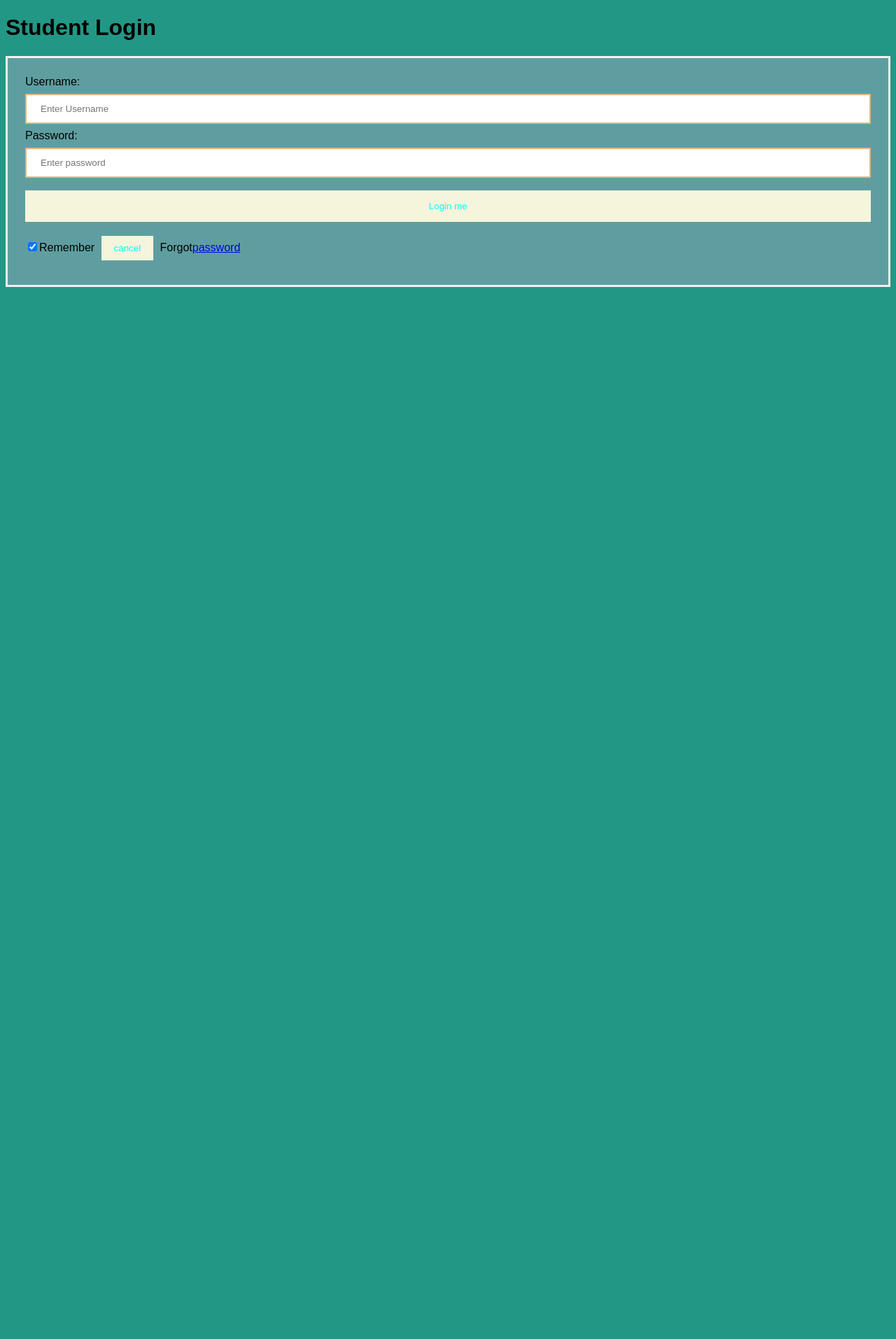
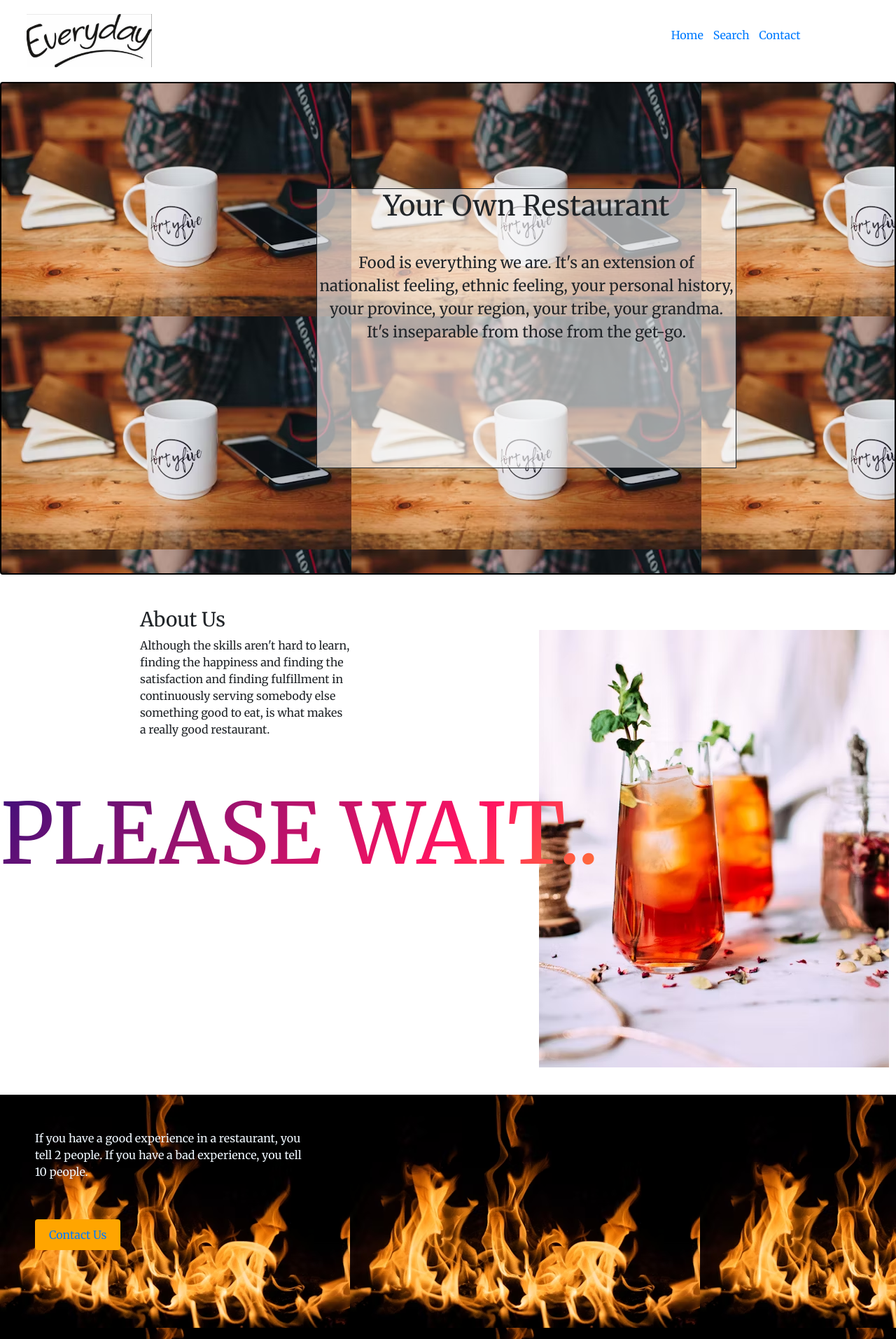
Before and after one commit to Ankitach780/Indian-Restaurant-and-location-Prediction-, a Flask app: page / in a window 1280 px wide. Shown: the top 1913 px of the page at 70% size. Before the commit the page ends 410 px from the top, so only its background shows below. Run offline with Flask 3, Linux system fonts and the light colour scheme; parts of the project's set-up code (start-up, migrations or seed data) failed here and were passed over; some libraries are stand-ins or nearby versions.

Commit message:
"add new project"

```diff
--- a/app.py
+++ b/app.py
@@ -1,9 +1,45 @@
-from flask import Flask,render_template
-app=Flask(__name__)
+from flask import Flask, render_template, request
+from sklearn import preprocessing
+import joblib
+model = joblib.load('restaurant.pkl')
+df1=joblib.load('values.pkl')
+label_encoder=preprocessing.LabelEncoder()
+label_encoder.fit(df1['about'])
 
-@app.route("/")
-def home():
-    return render_template("home.html")
+app = Flask(__name__)
 
-if __name__=="__main__":
+@app.route('/', methods=['GET', 'POST'])
+def index():
+    return render_template('home.html')
+
+def decode_predicted_value(predicted_value):
+    decoded_about = label_encoder.inverse_transform([predicted_value])[0]
+    return decoded_about
+
+@app.route("/search", methods=['GET','POST'])
+def search():
+    res=None
+    if request.method == 'POST':
+        rating = float(request.form['rating'])
+        average_price = int(request.form['avg_price'])
+        average_delivery_time = int(request.form['avg_delivery_time'])
+        south_indian = int(request.form['south_indian_or_not'])
+        north_indian = int(request.form['north_indian_or_not'])
+        fast_food = int(request.form['fast_food_or_not'])
+        street_food = int(request.form['street_food'])
+        biryani = int(request.form['biryani_or_not'])
+        bakery = int(request.form['bakery_or_not'])
+
+        prediction = model.predict([[rating, average_price, average_delivery_time, south_indian, north_indian, fast_food, street_food, biryani, bakery]])
+        predicted_about = decode_predicted_value(prediction)
+        res = {
+            'prediction': predicted_about
+        }
+    return render_template('search.html',Restaurants=res)
+
+@app.route('/contact',methods=['GET'])
+def contact():
+    return render_template('contact.html')
+
+if __name__ == '__main__':
     app.run(debug=True)
--- /dev/null
+++ b/static/home.css
@@ -0,0 +1,112 @@
+*{
+    padding: 0;
+    margin: 0;
+    box-sizing: border-box;
+}
+body{
+    font-family: 'Merriweather',serif;
+}
+.navbar{
+    position: relative;
+}
+.container{
+    margin-left: 10px;
+    width: 100%;
+    padding:1%;
+    position: relative;
+}
+.menu-text li{
+    margin-right: 10px;
+    display: inline;
+
+}
+.img-insert{
+    width:30%;
+}
+.card{
+    background-image: url('image.png');
+    border: 2px solid black;
+}
+.body-content{
+    background-color: rgba(255,255,255,0.6);
+    font-size: 22px;
+    border: 8px solid black;
+    width: 600px;
+    height: 400px;
+    border: 1px solid ;
+    margin:150px 0px 150px 450px;
+    text-align: center;
+}
+
+.about{
+    width: 30%;
+    margin-left: 200px;
+    border-radius: 8px solid black;
+    width: 300px;
+
+
+}
+.animate-charcter{
+    text-transform: uppercase;
+    background-image: linear-gradient(-225deg,#231557 0%,#44107a 29%,
+    #ff1361 67%,#fff800);
+    background-size: auto auto;
+    background-clip: border-box;
+    background-size: 200% auto;
+    color: #fff;
+    background-clip: text;
+    -webkit-text-fill-color: transparent;
+    -webkit-background-clip: text;
+    animation: textclip 2s linear infinite;
+    display: inline-block;
+    font-size: 120px;
+    margin: 50px auto 300px;
+}
+@keyframes textclip{
+    to{
+        background-position: 200% center;
+    }
+}
+.img-glass{
+    position: absolute;
+    top: 900px;
+    right: 10px;
+}
+.msg{
+    color: aliceblue;
+    margin: 50px 0 150px 50px;
+    width: 30%;
+}
+.contact{
+    background-image: url('fire.jpg');
+    position: relative;
+    overflow: hidden;
+    height: 500px;
+
+}
+.social ul li{
+    display: inline;
+    padding: 1%;
+}
+.footer p{
+    margin-left: 300px;
+    color: aliceblue;
+}
+.msg img {
+    width: 100%;
+    height: auto;
+    filter: blur(10px);
+}
+.msg .btn{
+    padding: 10px 20px;
+    font-size: 16px;
+    margin-top: 40px;
+    border: none;
+    cursor: pointer;
+    border-radius: 4px;
+    transition: background-color 0.3s ease;
+}
+.btn{
+    background-color: orange;
+    color: #fff;
+}
--- a/static/style.css
+++ /dev/null
@@ -1,38 +0,0 @@
-body{
-    font-family: Arial, Helvetica, sans-serif;
-    background-color: rgb(35, 151, 133);
-}
-button{
-    background-color: beige;
-    width: 100%;
-    color: aqua;
-    padding: 15px;
-    margin: 10px 0px;
-    border: none;
-    cursor: pointer;
-}
-form{
-    border: 3px solid #f1f1f1;
-
-}
-input[type=text],input[type=password]{
-    width: 100%;
-    margin: 8px 0;
-    padding: 12px 20px;
-    display: inline-block;
-    border:2px solid burlywood;
-    box-sizing: border-box;
-}
-button:hover{
-    opacity: 0.7;
-}
-.btn{
-    width: auto;
-    padding: 10px 18px;
-    margin: 10px 5px;
-}
-.container{
-    padding: 25px;
-    background-color: cadetblue;
-
-}
--- a/templates/home.html
+++ b/templates/home.html
@@ -1,24 +1,83 @@
 <!DOCTYPE html>
 <html lang="en">
 <head>
-    <link rel="stylesheet" type="text/css" href="static/style.css">
     <meta charset="UTF-8">
     <meta name="viewport" content="width=device-width, initial-scale=1.0">
-    <title></title>
+    <link rel="stylesheet" href="https://stackpath.bootstrapcdn.com/bootstrap/4.4.1/css/bootstrap.min.css" integrity="sha384-Vkoo8x4CGsO3+Hhxv8T/Q5PaXtkKtu6ug5TOeNV6gBiFeWPGFN9MuhOf23Q9Ifjh" crossorigin="anonymous">
+    <link rel="stylesheet" href="https://cdnjs.cloudflare.com/ajax/libs/font-awesome/4.7.0/css/font-awesome.min.css">
+    <link href="https://fonts.googleapis.com/css?family=Cinzel+Decorative:400,700|Merriweather:400,700&display=swap" rel="stylesheet">
+    <link href="/static/home.css" rel="stylesheet">
+    <title>Every Day</title>
 </head>
 <body>
-    <h1>Student Login</h1>
-    <form>
+    <section class="navbar">
         <div class="container">
-            <label>Username:</label>
-            <input type="text" placeholder="Enter Username" name="username" required>
-            <label>Password:</label>
-            <input type="password" placeholder="Enter password" name="password" required>
-            <button type="submit">Login me</button>
-            <input type="checkbox" checked="checked">Remember
-            <button type="button" class="btn">cancel</button>
-            Forgot<a href="#">password</a>
+            <div class="logo">
+                <a href="#" title="logo">
+                    <img src="/static/logo.png"
+                    alt="restaurant logo" class="img-insert">
+                </a>
+            </div>
+            <div class="menu-text">
+                <ul>
+                    <li>
+                        <a href="/">Home</a>
+                    </li>
+                    <li>
+                        <a href="/search">Search</a>
+                    </li>
+                    <li>
+                        <a href="/contact">Contact</a>
+                    </li>
+                </ul>
+            </div>
         </div>
-    </form>
+    </section>
+    <section class="card">
+        <div class="body-content">
+            <h1>Your Own Restaurant</h1>
+            <br>
+            <p>Food is everything we are. It's an extension of nationalist feeling, ethnic feeling, your personal history, your province, your region, your tribe, your grandma. It's inseparable from those from the get-go.</p>
+
+        </div>
+    </section>
+    <br><br>
+    <div class="about">
+        <h3>About Us</h3>
+        <p>Although the skills aren't hard to learn, finding the happiness and finding the satisfaction and finding fulfillment in continuously serving somebody else something good to eat, is what makes a really good restaurant.</p>
+
+    </div>
+    <div class="img-glass"><a href="#"><img src="/static/img2.png" alt="random" class="img"></a></div>
+    <div class="row">
+        <div class="col-md-12">
+            <h4 class="animate-charcter">Please Wait..</h4>
+        </div>
+    </div>
+    <section class="contact">
+        <div class="msg">
+            <p>If you have a good experience in a restaurant, you tell 2 people. If you have a bad experience, you tell 10 people. </p>
+            <button class="btn"><a href=/contact >Contact Us</a></button>
+        </div>
+        <section class="social">
+            <div class="conatiner text-center">
+                <ul>
+                    <li>
+                        <a href="#"><img src="https://img.icons8.com/fluent/50/000000/facebook-new.png"/></a>
+                    </li>
+                    <li>
+                        <a href="#"><img src="https://img.icons8.com/fluent/48/000000/instagram-new.png"/></a>
+                    </li>
+                    <li>
+                        <a href="#"><img src="https://img.icons8.com/fluent/48/000000/twitter.png"/></a>
+                    </li>
+                </ul>
+            </div>
+        </section>
+        <section class="footer">
+            <div class="container text-center">
+                <p>All rights reserved. Designed By  <a href="#">Anonymous</a></p>
+            </div>
+        </section>
+    </section>
 </body>
 </html>
```
Also changed, not shown: static/contact.css (added, +29 -0 lines), static/search.css (added, +51 -0 lines), templates/contact.html (added, +37 -0 lines), templates/search.html (added, +91 -0 lines), indian_restaurants.csv (added), static/contact.png (added), static/fire.jpg (added), static/head.png (added), static/image.png (added), static/img2.png (added), static/logo.png (added), 2 other files.
